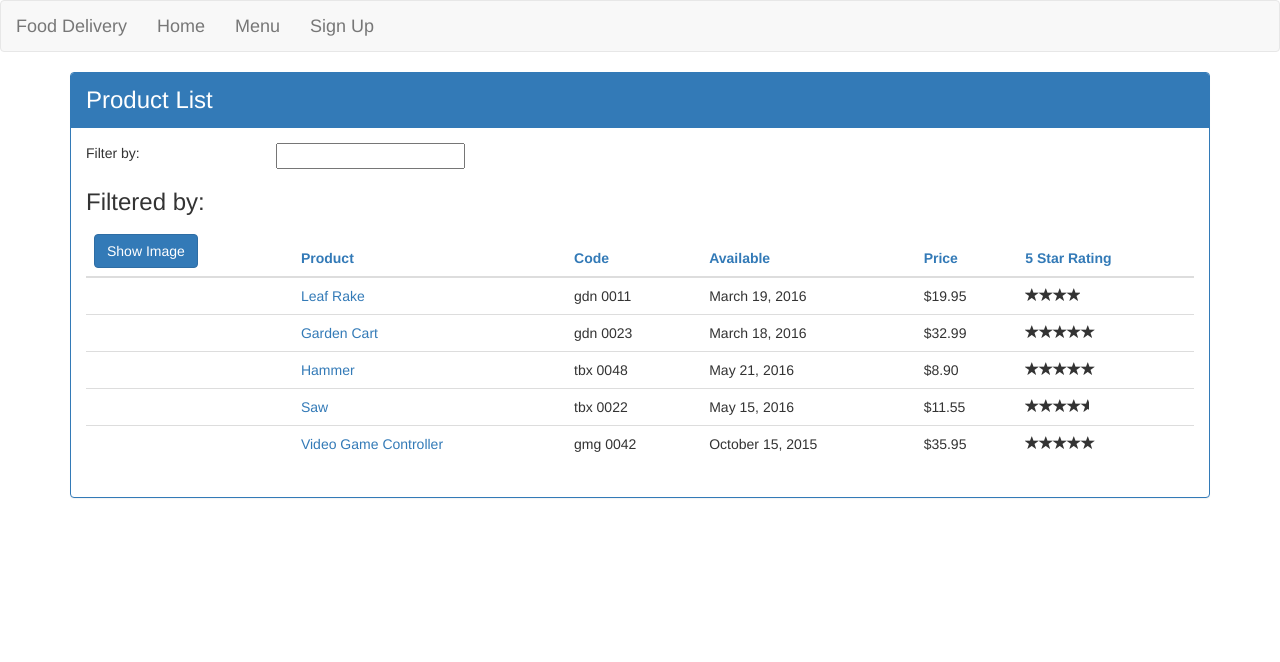
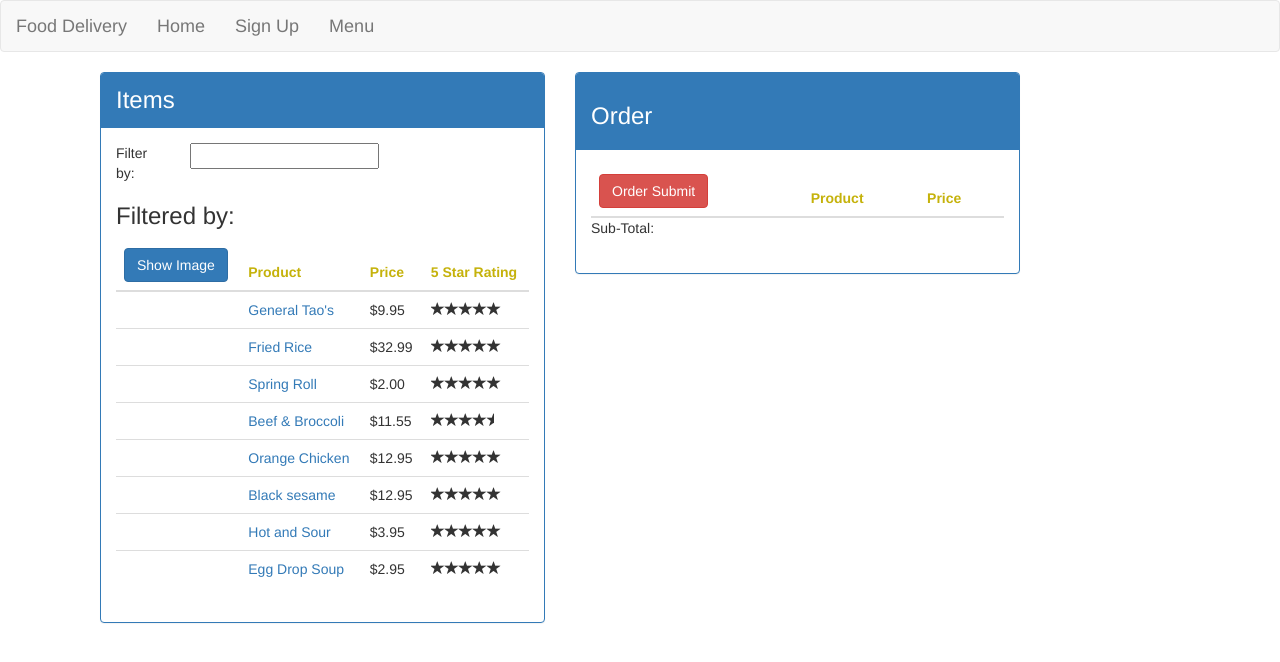
Before and after one commit to ahephner/capstone, an Angular app in the folder client/: page /products in a window 1280 px wide. Shown: the top 662 px of the page. Built offline with nearby package versions, Linux system fonts and the light colour scheme.

Commit message:
added table and cleaned up a bit

```diff
--- a/client/src/api/products/products.json
+++ b/client/src/api/products/products.json
@@ -1,51 +1,79 @@
 [
     {
         "productId": 1,
-        "productName": "Leaf Rake",
+        "productName": "General Tao's",
         "productCode": "GDN-0011",
         "releaseDate": "March 19, 2016",
-        "description": "Leaf rake with 48-inch wooden handle.",
-        "price": 19.95,
-        "starRating": 3.2,
+        "description": "Spicy Chicken A-1 Favorite .",
+        "price": 9.95,
+        "starRating": 5.0,
         "imageUrl": "http://openclipart.org/image/300px/svg_to_png/26215/Anonymous_Leaf_Rake.png"
     },
     {
         "productId": 2,
-        "productName": "Garden Cart",
+        "productName": "Fried Rice",
         "productCode": "GDN-0023",
         "releaseDate": "March 18, 2016",
-        "description": "15 gallon capacity rolling garden cart",
+        "description": "Rice with Pork & Veggies",
         "price": 32.99,
         "starRating": 4.2,
         "imageUrl": "http://openclipart.org/image/300px/svg_to_png/58471/garden_cart.png"
     },
     {
         "productId": 5,
-        "productName": "Hammer",
+        "productName": "Spring Roll",
         "productCode": "TBX-0048",
         "releaseDate": "May 21, 2016",
-        "description": "Curved claw steel hammer",
-        "price": 8.9,
+        "description": "minced pork fried roll with veggies",
+        "price": 2.0,
         "starRating": 4.8,
         "imageUrl": "http://openclipart.org/image/300px/svg_to_png/73/rejon_Hammer.png"
     },
     {
         "productId": 8,
-        "productName": "Saw",
+        "productName": "Beef & Broccoli",
         "productCode": "TBX-0022",
         "releaseDate": "May 15, 2016",
-        "description": "15-inch steel blade hand saw",
+        "description": "Beef and broccoli stir-fry with house spice",
         "price": 11.55,
         "starRating": 3.7,
         "imageUrl": "http://openclipart.org/image/300px/svg_to_png/27070/egore911_saw.png"
     },
     {
         "productId": 10,
-        "productName": "Video Game Controller",
+        "productName": "Orange Chicken",
         "productCode": "GMG-0042",
         "releaseDate": "October 15, 2015",
-        "description": "Standard two-button video game controller",
-        "price": 35.95,
+        "description": "Chicken with orange sause and veggie",
+        "price": 12.95,
+        "starRating": 4.6,
+        "imageUrl": "http://openclipart.org/image/300px/svg_to_png/120337/xbox-controller_01.png"
+    },
+    {
+        "productId": 10,
+        "productName": "Black sesame",
+        "productCode": "GMG-0042",
+        "releaseDate": "October 15, 2015",
+        "description": "Disgusting only an idoit would order",
+        "price": 12.95,
+        "starRating": 4.6,
+        "imageUrl": "http://openclipart.org/image/300px/svg_to_png/120337/xbox-controller_01.png"
+    },{
+        "productId": 101,
+        "productName": "Hot and Sour",
+        "productCode": "GMG-0042",
+        "releaseDate": "October 15, 2015",
+        "description": "very spicy",
+        "price": 3.95,
+        "starRating": 4.6,
+        "imageUrl": "http://openclipart.org/image/300px/svg_to_png/120337/xbox-controller_01.png"
+    },{
+        "productId": 50,
+        "productName": "Egg Drop Soup",
+        "productCode": "GMG-0042",
+        "releaseDate": "October 15, 2015",
+        "description": "House Favorite",
+        "price": 2.95,
         "starRating": 4.6,
         "imageUrl": "http://openclipart.org/image/300px/svg_to_png/120337/xbox-controller_01.png"
     }
--- a/client/src/app/app.component.ts
+++ b/client/src/app/app.component.ts
@@ -9,8 +9,8 @@ import { Component } from '@angular/core';
                 <a class='navbar-brand'>{{pageTitle}}</a>
                 <ul class='nav navbar-nav'>
                     <li><a [routerLink]="['/welcome']">Home</a></li>
+                    <li><a [routerLink]="['/signup']">Sign Up</a></li>
                     <li><a [routerLink]="['/products']">Menu</a></li>
-                    <li><a [routerLink]="['/signup']">Sign Up</a></li>
                 </ul>
             </div>
         </nav>
--- a/client/src/app/auth/signup/signup.component.html
+++ b/client/src/app/auth/signup/signup.component.html
@@ -1,7 +1,8 @@
-<!-- <form (ngSubmit)="onSignup(f)" #f="ngForm"> -->
+
  <form>
+   <div class = "container">
     <div class="row">
-        <div class="col-md-4">
+        <div class="col-md-3">
       <div class="form-group">
             <label for="email">Email</label>
             <input type="email" id="email" name="email" class="form-control"ngModel>
@@ -14,14 +15,15 @@
         <label for="name">Name</label>
         <input type="name" id="name" name="name" class="form-control" ngModel>
       </div>
-      <button class="btn btn-primary" type="submit">Sign Up</button>
-      <div class="container">
+      <button class="btn btn-primary" type="submit"><a href="/products">Sign Up</a></button>
+      </div>
+      <div class="col-md-7">
           <img src="./assets/images/ramen.jpg"
           class="img-responsive center-block"
           style="max-height:600px;padding-bottom:50px"/>
   </div>
-      </div>
+
+  </div>
 </div>
 
-
   </form>
--- a/client/src/app/home/welcome.component.html
+++ b/client/src/app/home/welcome.component.html
@@ -5,7 +5,7 @@
     <div class="panel-body"  >
         <div class="row" >
             <div class="col-md-6">
-            <img src="./assets/images/logo.jpg"
+            <img src="./assets/images/chinese.jpg"
                  class="img-responsive center-block"
                  style="max-height:300px;padding-bottom:50px"/>
          </div>
--- a/client/src/app/products/product-detail.component.html
+++ b/client/src/app/products/product-detail.component.html
@@ -12,18 +12,12 @@
                     <div class='col-md-3'>Name:</div>
                     <div class='col-md-6'>{{product.productName}}</div>
                 </div>
-                <div class='row'>
-                    <div class='col-md-3'>Code:</div>
-                    <div class='col-md-6'>{{product.productCode | lowercase | convertToSpaces: '-'}}</div>
-                </div>
+
                 <div class='row'>
                     <div class='col-md-3'>Description:</div>
                     <div class='col-md-6'>{{product.description}}</div>
                 </div>
-                <div class='row'>
-                    <div class='col-md-3'>Availability:</div>
-                    <div class='col-md-6'>{{product.releaseDate}}</div>
-                </div>
+
                 <div class='row'>
                     <div class='col-md-3'>Price:</div>
                     <div class='col-md-6'>{{product.price|currency:'USD':true}}</div>
--- a/client/src/app/products/product-list.component.css
+++ b/client/src/app/products/product-list.component.css
@@ -1,3 +1,3 @@
 thead {
-    color: #337AB7;
+    color: #C5B20B;
 }
--- a/client/src/app/products/product-list.component.html
+++ b/client/src/app/products/product-list.component.html
@@ -1,3 +1,5 @@
+<div class="container">
+    <div class="col-lg-5">
 <div class='panel panel-primary'>
     <div class='panel-heading'>
         {{pageTitle}}
@@ -26,8 +28,6 @@
                             </button>
                         </th>
                         <th>Product</th>
-                        <th>Code</th>
-                        <th>Available</th>
                         <th>Price</th>
                         <th>5 Star Rating</th>
                     </tr>
@@ -46,8 +46,6 @@
                                 {{ product.productName }}
                             </a>
 						</td>
-                        <td>{{ product.productCode | lowercase | convertToSpaces: '-' }}</td>
-                        <td>{{ product.releaseDate }}</td>
                         <td>{{ product.price | currency:'USD':true:'1.2-2'}}</td>
                         <td>
                             <pm-star [rating]='product.starRating'
@@ -63,3 +61,39 @@
 <div *ngIf='errorMessage' class='alert alert-danger'>
     Error: {{ errorMessage }}
 </div>
+</div>
+<div class="col-lg-5">
+        <div class='panel panel-primary'>
+                <div class='panel-heading'>
+                    <h3>Order</h3>
+                </div>
+                <div class='panel-body'>
+
+                    <div class='row'>
+                        <div class='col-md-6'>
+                        </div>
+                    </div>
+                    <div class='table-responsive'>
+                        <table class='table'
+                                *ngIf='products && products.length'>
+                            <thead>
+                                <tr>
+                                    <th>
+                                        <button class='btn btn-danger'>Order Submit</button>
+
+                                    </th>
+                                    <th>Product</th>
+                                    <th>Price</th>
+                                </tr>
+                            </thead>
+                            <tbody>
+                                <tr>Sub-Total:
+
+                                </tr>
+                            </tbody>
+                        </table>
+                    </div>
+                </div>
+            </div>
+</div>
+</div>
--- a/client/src/app/products/product-list.component.ts
+++ b/client/src/app/products/product-list.component.ts
@@ -14,7 +14,7 @@ import { ProductService } from './product.service';
     styleUrls: ['./product-list.component.css']
 })
 export class ProductListComponent implements OnInit {
-    pageTitle: string = 'Product List';
+    pageTitle: string = 'Items';
     imageWidth: number = 50;
     imageMargin: number = 2;
     showImage: boolean = false;
--- a/client/src/app/products/product.ts
+++ b/client/src/app/products/product.ts
@@ -1,8 +1,6 @@
 export interface IProduct {
     productId: number;
     productName: string;
-    productCode: string;
-    releaseDate: string;
     price: number;
     description: string;
     starRating: number;
```
Also changed, not shown: client/src/assets/images/chinese.jpg (added).
